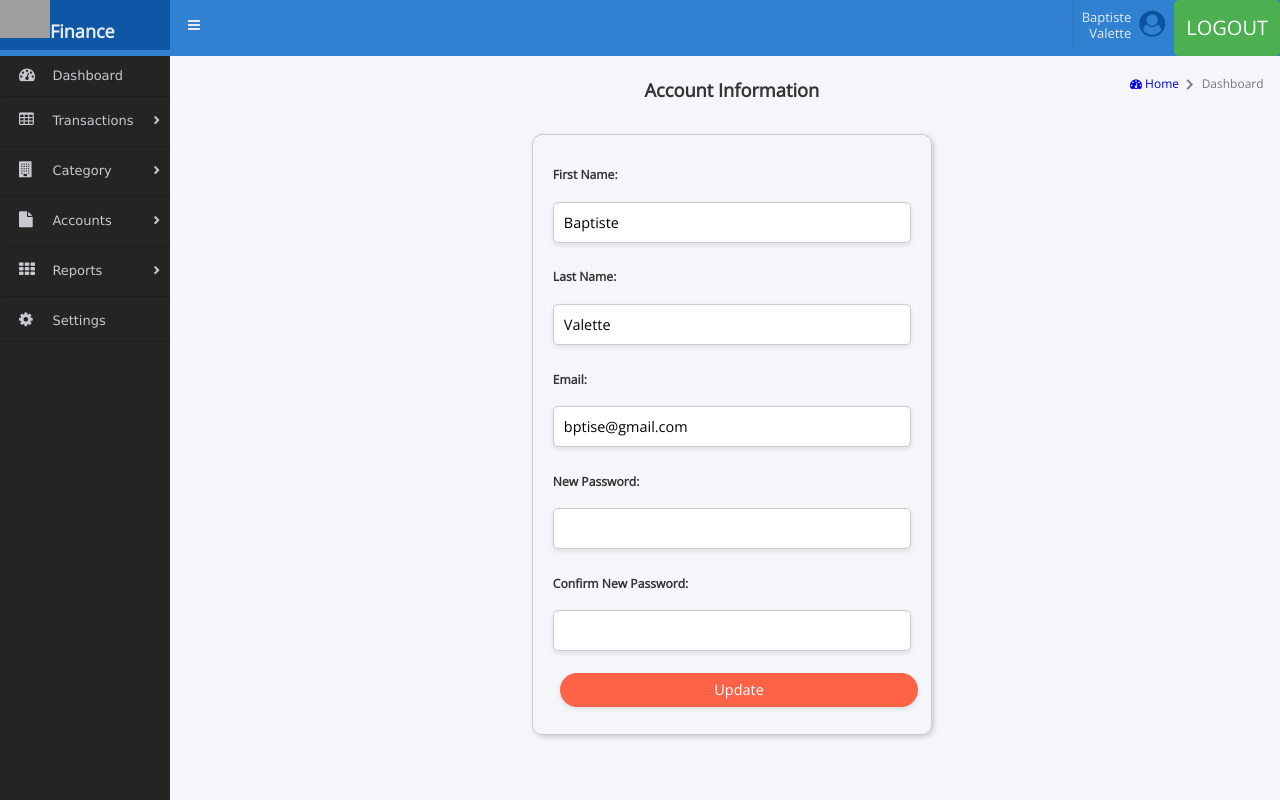
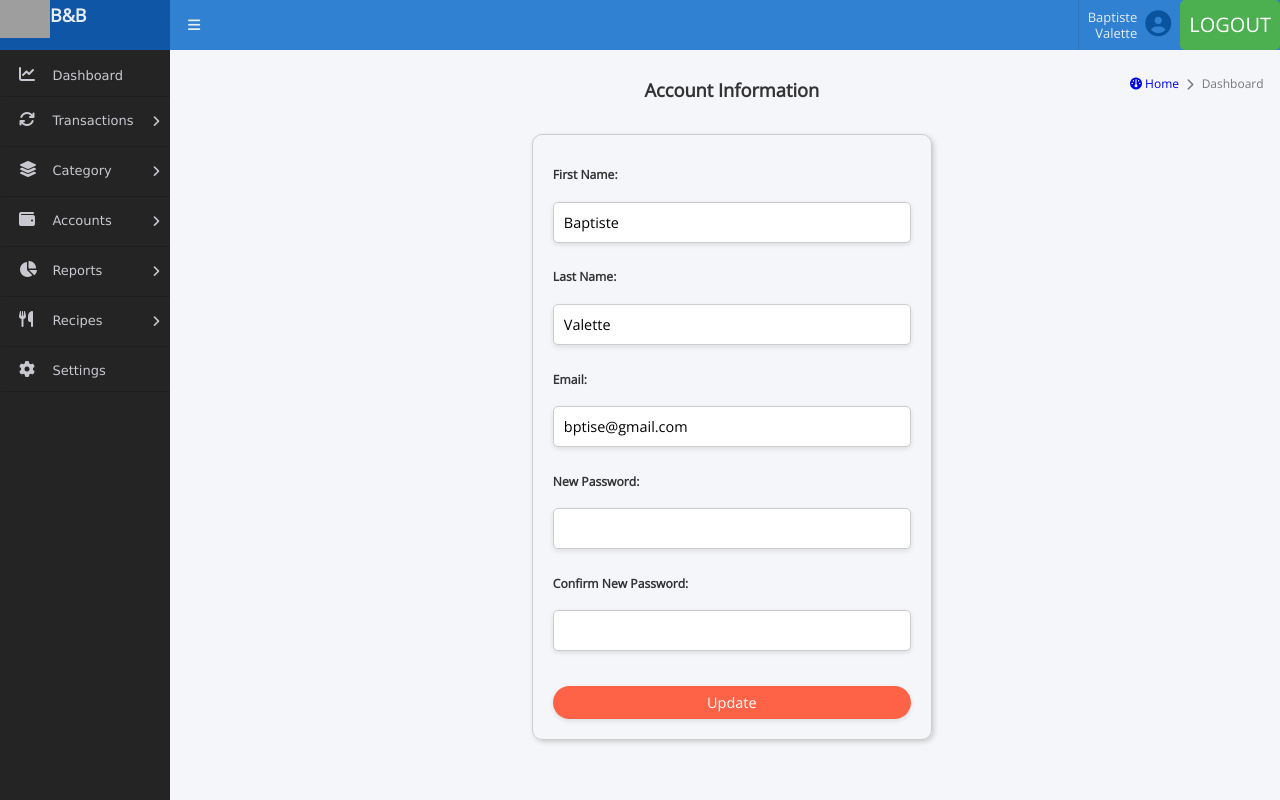
Before and after one commit to woske/financial-app, a Django app: page /recipes/account/ in a window 1280 px wide. Run offline with Django 4.2, Linux system fonts and the light colour scheme; a user stored in the database is signed in; some libraries are stand-ins or nearby versions; grey boxes are pictures that could not be loaded.

Commit message:
css tweaks

```diff
--- a/budget/assets/css/main.css
+++ b/budget/assets/css/main.css
@@ -388,7 +388,7 @@ html {
     text-transform: uppercase;
     font-size: 25px;
     position: fixed;
-    max-height: 100px;
+    max-height: 50px;
     z-index: 1060;
   }
   .main-header #icon_bar {
@@ -466,6 +466,7 @@ html {
   .logo-mid img {
     width: 100%;
     max-width: 50px;
+    margin-bottom: -16px;
   }
   .first {
     width: 170px;
@@ -660,6 +661,7 @@ html {
    */
   .skin-blue-black .main-header {
     background-color: #3181d2;
+    height: 50px;
   }
   .skin-blue-black .main-header .logo-mid {
     background-color: #0f56a6;
@@ -1235,13 +1237,15 @@ a.top_button {
   padding: 9px;
   text-decoration: none;
   background: green;
-  padding: 12px;
+  /* padding: 12px; */
   /* margin-top: 20px; */
   border-radius: 5px;
   border: none;
   background-color: #4CAF50;
   color: white;
   cursor: pointer;
+  max-height: 50px;
+  margin: auto;
 }
 
 /* Tabs Dashboard */
--- a/budget/assets/recipes/styles.css
+++ b/budget/assets/recipes/styles.css
@@ -117,7 +117,6 @@ footer {
 .btn-secondary,
 .btn-danger {
     display: inline-block;
-    margin: 0.5rem 0;
     padding: 0.5rem 1.2rem;
     font-size: 0.9rem;
     color: #fff;
@@ -236,7 +235,6 @@ textarea {
 /* Styling for search input */
 input[type="text"], input[type="email"], input[type="password"] {
     width: 100%;
-    max-width: 400px;
     padding: 0.5rem 1rem;
     font-size: 1rem;
     border: 2px solid #ddd;
@@ -322,7 +320,6 @@ input[type="text"]:focus, input[type="email"]:focus, input[type="password"]:focu
 button[type="submit"] {
     padding: 0.5rem 1.5rem;
     font-size: 1rem;
-    margin-left: 0.5rem;
     border: none;
     border-radius: 25px;
     background-color: #ff6347;
--- a/budget/recipes/urls.py
+++ b/budget/recipes/urls.py
@@ -30,4 +30,6 @@ urlpatterns = [
     path('recipe_books/<int:book_id>/', views.view_recipe_book, name='view_recipe_book'),
     path('recipe_books/<int:book_id>/remove/<int:recipe_id>/', views.remove_recipe_from_book, name='remove_recipe_from_book'),
     path('recipe_books/add/<int:recipe_id>/', views.add_recipe_to_book_from_view, name='add_recipe_to_book_from_view'),
+    path('recipe_books/<int:book_id>/edit/', views.edit_recipe_book, name='edit_recipe_book'),
+    path('recipe_books/<int:book_id>/delete/', views.delete_recipe_book, name='delete_recipe_book'),
 ]
--- a/budget/recipes/views.py
+++ b/budget/recipes/views.py
@@ -306,6 +306,27 @@ def remove_recipe_from_book(request, book_id, recipe_id):
     messages.info(request, f"{recipe.title} removed from {recipe_book.name}")
     return redirect('view_recipe_books')
 
+@login_required
+def edit_recipe_book(request, book_id):
+    book = get_object_or_404(RecipeBook, id=book_id, owner=request.user)
+    if request.method == 'POST':
+        new_name = request.POST.get('book_name')
+        if new_name:
+            book.name = new_name
+            book.save()
+            messages.success(request, "Recipe book name updated!")
+            return redirect('view_recipe_book', book_id=book.id)
+    return render(request, 'recipes/edit_recipe_book.html', {'book': book})
+
+@login_required
+def delete_recipe_book(request, book_id):
+    book = get_object_or_404(RecipeBook, id=book_id, owner=request.user)
+    if request.method == 'POST':
+        book.delete()
+        messages.success(request, "Recipe book deleted.")
+        return redirect('view_recipe_books')
+    return redirect('view_recipe_book', book_id=book.id)
+
 
 
 @login_required
--- a/budget/templates/base.html
+++ b/budget/templates/base.html
@@ -14,7 +14,7 @@
   <script src="https://cdn.jsdelivr.net/npm/chart.js@2.9.3/dist/Chart.min.js"></script>
   <script src="https://cdn.plot.ly/plotly-latest.min.js"></script>
   <script src="https://cdn.jsdelivr.net/npm/chart.js"></script>
-  <link rel="stylesheet" href="https://cdnjs.cloudflare.com/ajax/libs/font-awesome/4.7.0/css/font-awesome.min.css">
+  <link rel="stylesheet" href="https://cdnjs.cloudflare.com/ajax/libs/font-awesome/6.5.0/css/all.min.css">
   <script src="https://cdnjs.cloudflare.com/ajax/libs/Chart.js/3.7.1/chart.min.js"></script>
   <link rel="stylesheet" type="text/css" href="https://cdn.jsdelivr.net/npm/daterangepicker/daterangepicker.css" />
   <link rel="stylesheet" type="text/css" href="{% static '/css/main.css' %}">
@@ -23,7 +23,7 @@
 <body class="skin-blue-black">
 	<div class="wrapper">
 		<header class="main-header col-lg-12">
-				<span class="logo-mid first border"><img src="https://s3-us-west-2.amazonaws.com/s.cdpn.io/1818275/profile/profile-80.jpg?1520571742"/>Finance</span>
+				<span class="logo-mid first border"><img src="https://s3-us-west-2.amazonaws.com/s.cdpn.io/1818275/profile/profile-80.jpg?1520571742"/>B&B</span>
 				<div class="fa fa-bars" id="menu_bar"></div>
 				<!--<div class="fa fa-search" id="search_bar"></div> -->
 				<!--<div class="fa fa-gears" id="settings_bar"></div>-->
@@ -46,7 +46,7 @@
       <ul class="leftMenuList">
         <li class="{% if request.path == '/' %}active{% endif %} tooltip_nav point01">
           <a href="{% url 'dashboard' %}">
-            <i class="fa fa-dashboard" aria-hidden="true"></i>
+            <i class="fa fa-solid fa-chart-line" aria-hidden="true"></i>
             <span>Dashboard</span>
           </a>
         </li>
@@ -58,7 +58,7 @@
         </li> -->
         <li class="{% if request.path == '/transactions/' %}active{% endif %} tooltip_nav point03">
           <a href="#" class="dropdown">
-            <i class="fa fa-table" aria-hidden="true"></i>
+            <i class="fa fa-solid fa-arrows-rotate" aria-hidden="true"></i>
             <span>Transactions</span>
           </a>
           <ul class="dropdownlist">
@@ -81,7 +81,7 @@
         </li>
 				<li class="{% if request.path == '/categories/' %}active{% endif %} tooltip_nav point04">
 					<a href="#" class="dropdown">
-					<i class="fa fa-building" aria-hidden="true"></i>
+					<i class="fa fa-solid fa-layer-group" aria-hidden="true"></i>
 					<span>Category</span>
 					</a>
           <ul class="dropdownlist">
@@ -99,7 +99,7 @@
 				</li>
 				<li class="{% if request.path == '/accounts/' %}active{% endif %} tooltip_nav point05">
 					<a href="#" class="dropdown">
-					<i class="fa fa-file" aria-hidden="true"></i>
+					<i class="fa fa-solid fa-wallet" aria-hidden="true"></i>
 					<span>Accounts</span>
 					</a>
           <ul class="dropdownlist">
@@ -118,7 +118,7 @@
 
 				<li class="{% if request.path == '/reports/' %}active{% endif %} tooltip_nav point07">
 					<a href="#" class="dropdown">
-					<i class="fa fa-th" aria-hidden="true"></i>
+					<i class="fa fa-solid fa-chart-pie" aria-hidden="true"></i>
 					<span>Reports</span>
 					</a>
           <ul class="dropdownlist">
@@ -139,9 +139,32 @@
             </li>
           </ul>
 				</li>
+        <li class="{% if request.path == '/reports/' %}active{% endif %} tooltip_nav point07">
+					<a href="#" class="dropdown">
+					<i class="fa fa-solid fa-utensils" aria-hidden="true"></i>
+					<span>Recipes</span>
+					</a>
+          <ul class="dropdownlist">
+            <li>
+              <a href="{% url 'view_saved_recipes' %}">
+                <span> All recipes</span>
+              </a>
+            </li>
+            <li>
+              <a href="{% url 'view_recipe_books' %}">
+                <span> Recipe Books</span>
+              </a>
+            </li>
+            <li>
+              <a href="{% url 'view_recipes' %}">
+                <span> Add Recipes from URL</span>
+              </a>
+            </li>
+          </ul>
+				</li>
 				<li class="tooltip_nav point08">
 					<a href="{% url 'profile' %}">
-					<i class="fa fa-gear" aria-hidden="true"></i>
+					<i class="fa fa-solid fa-gear" aria-hidden="true"></i>
 					<span>Settings</span>
 					</a>
 				</li>
```
Also changed, not shown: budget/recipes/templates/recipes/edit_recipe_book.html (added, +11 -0 lines), budget/recipes/templates/recipes/view_recipe_book.html (+10 -0 lines).
